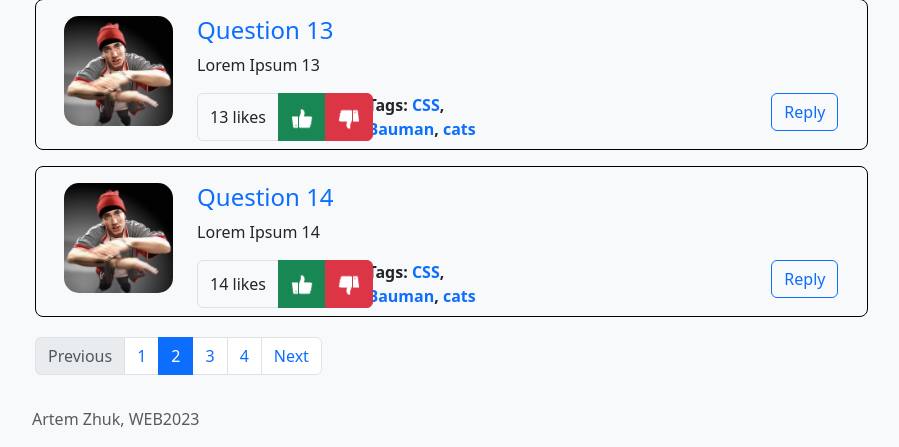
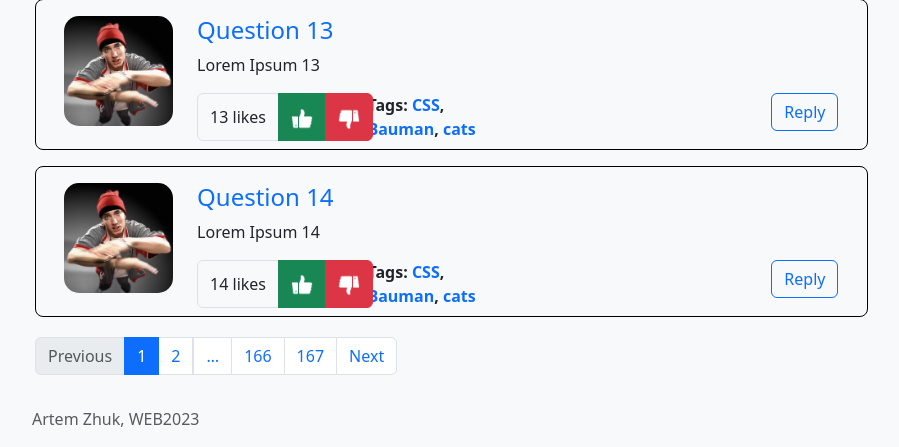
Before and after one commit to artmzhuk/TP-Web-QA, a Django app: page / in a window 1280 px wide. Shown: the part 2317-2764 px from the top of the page, without its empty margins (50-949 px from the left). Run offline with Django 4.2, Linux system fonts and the light colour scheme; some libraries are stand-ins or nearby versions.

Commit message:
pagination buttons are now working

```diff
--- a/app/views.py
+++ b/app/views.py
@@ -8,7 +8,7 @@ QUESTIONS = [
         'likes': i,
         'content': f'Lorem Ipsum {i}',
         'tags': ['CSS', 'Bauman', 'cats'],
-    } for i in range(200)
+    } for i in range(2500)
 ]
 
 QUESTION_REPLY = [
@@ -29,19 +29,21 @@ STATS = {
 def paginate(request, objects, per_page=15):
     page = request.GET.get('page', 1)
     paginator = Paginator(objects, per_page)
-    return paginator.page(page)
+    return paginator.page(page), paginator.get_elided_page_range(page, on_each_side=1)
 
 
 # Create your views here.
 def index(request):
     return render(request, 'index.html',
-                  {'questions': paginate(request, QUESTIONS), 'page_title': 'Questions', 'stats': STATS})
+                  {'questions': paginate(request, QUESTIONS)[0], 'page_title': 'Questions', 'stats': STATS,
+                   'pagination': paginate(request, QUESTIONS)[1]})
 
 
 def question(request, question_id):
     item = QUESTIONS[question_id]
     replies = QUESTION_REPLY
-    return render(request, 'question.html', {'question': item, 'replies': replies, 'stats': STATS})
+    return render(request, 'question.html', {'question': item, 'replies': replies, 'stats': STATS,
+                                             'pagination': paginate(request, QUESTIONS)[1]})
 
 
 def ask(request):
@@ -50,12 +52,14 @@ def ask(request):
 
 def hot(request):
     return render(request, 'index.html',
-                  {'questions': paginate(request, QUESTIONS), 'page_title': 'Hot Questions', 'stats': STATS})
+                  {'questions': paginate(request, QUESTIONS)[0], 'page_title': 'Hot Questions', 'stats': STATS,
+                   'pagination': paginate(request, QUESTIONS)[1]})
 
 
 def tag(request, tag_id):
     return render(request, 'index.html',
-                  {'questions': paginate(request, QUESTIONS), 'page_title': f'Tag: {tag_id}', 'stats': STATS})
+                  {'questions': paginate(request, QUESTIONS)[0], 'page_title': f'Tag: {tag_id}', 'stats': STATS,
+                   'pagination': paginate(request, QUESTIONS)[1]})
 
 
 def login(request):
--- a/templates/components/pagination.html
+++ b/templates/components/pagination.html
@@ -1,18 +1,38 @@
 <div class="bd-example m-2 border-0">
-    <nav aria-label="Another pagination example">
+    <nav aria-label="pagination">
         <ul class="pagination flex-wrap">
+
+            {% if questions.has_previous is not True %}
                 <li class="page-item disabled">
                     <a class="page-link">Previous</a>
                 </li>
-            <li class="page-item"><a class="page-link" href="#">1</a></li>
+            {% else %}
+                <li class="page-item">
+                    <a class="page-link" href="?page={{ questions.previous_page_number }}">Previous</a>
+                </li>
+            {% endif %}
+            {% for i in pagination %}
+                {% if i == questions.number %}
                     <li class="page-item active" aria-current="page">
-                <a class="page-link" href="#">2</a>
+                        <a class="page-link" href="#">{{ i }}</a>
                     </li>
-            <li class="page-item"><a class="page-link" href="#">3</a></li>
-            <li class="page-item"><a class="page-link" href="#">4</a></li>
+                {% elif i == '…' %}
+                    <li class="page-item page-link">{{ i }}</li>
+                {% else %}
+                    <li class="page-item"><a class="page-link" href="?page={{ i }}">{{ i }}</a></li>
+                {% endif %}
+            {% endfor %}
+            {% if questions.has_next is not True %}
+                <li class="page-item disabled">
+                    <a class="page-link">Next</a>
+                </li>
+            {% else %}
                 <li class="page-item">
-                <a class="page-link" href="#">Next</a>
+                    <a class="page-link" href="?page={{ questions.next_page_number }}">Next</a>
                 </li>
+            {% endif %}
+
+
         </ul>
     </nav>
 </div>
```
Lines whose indentation alone changed are shown as unchanged.
